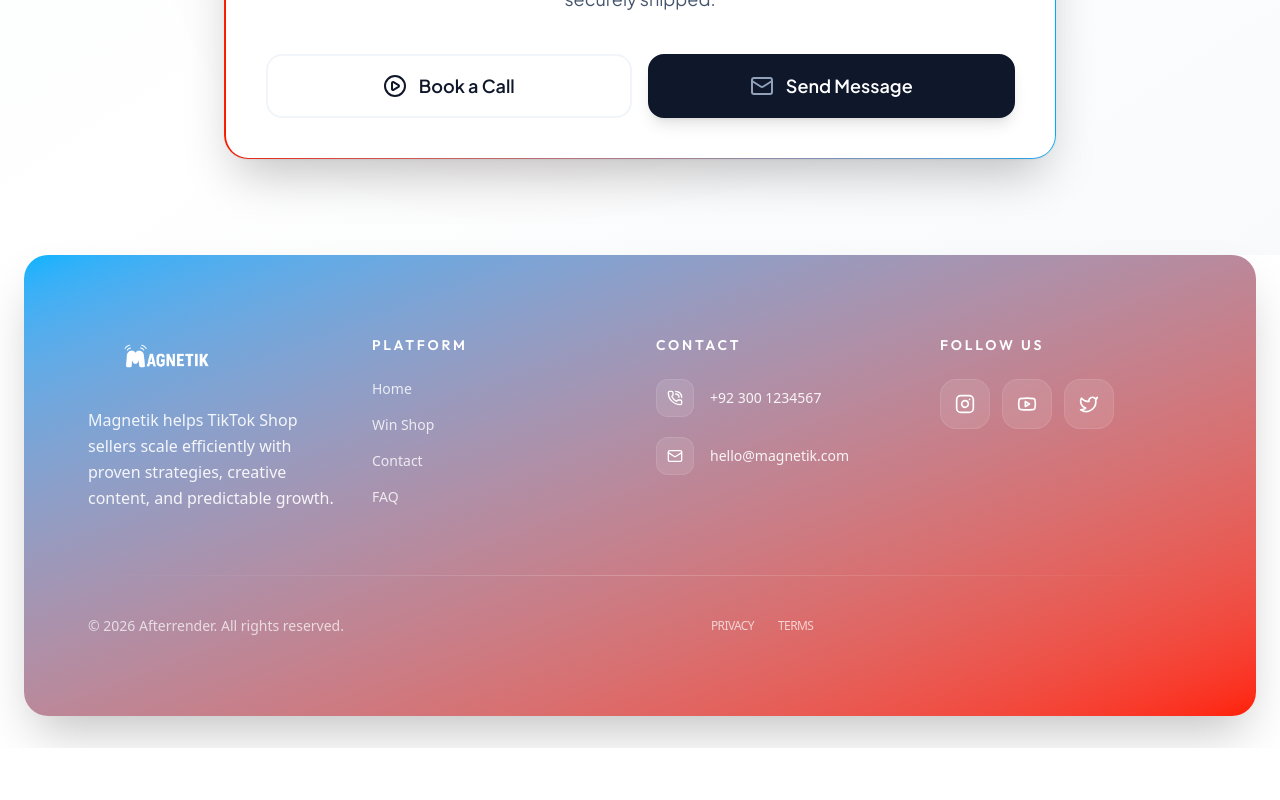
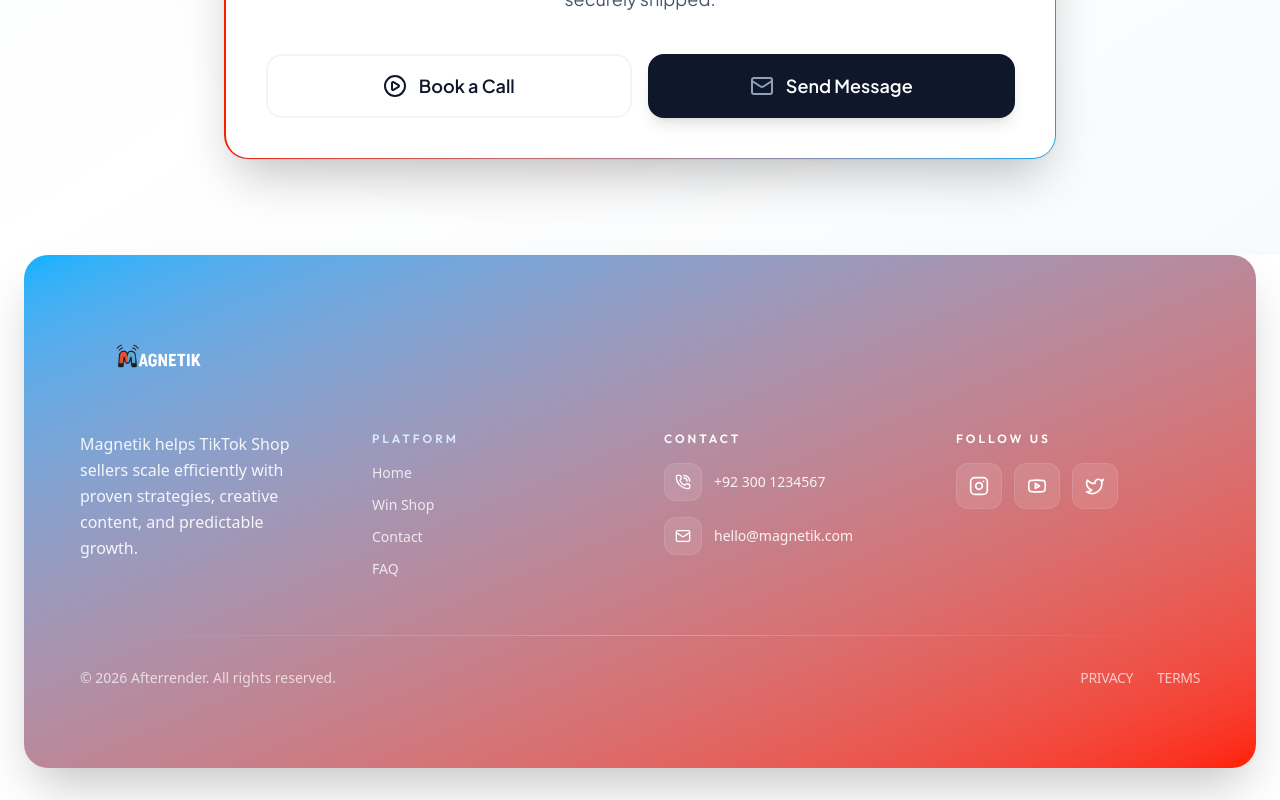
Before and after one commit to afterrender1/magnetic, a Next.js app: page / in a window 1280 px wide. Shown: the part 5051-5851 px from the top of the page. Before the commit the page ends 5799 px from the top, so only its background shows below. Built offline with nearby package versions, Linux system fonts and the light colour scheme.

Commit message:
Update Footer.jsx

```diff
--- a/app/components/Footer.jsx
+++ b/app/components/Footer.jsx
@@ -20,42 +20,55 @@ const outfit = Outfit({
 export default function Footer() {
   return (
     <footer
-      className={`relative overflow-hidden mx-4 sm:mx-6 2xl:mx-auto max-w-7xl 2xl:max-w-360 mb-8 rounded-3xl shadow-2xl ${jakarta.variable} ${outfit.variable} font-sans`}
+      className={`relative overflow-hidden mx-3 sm:mx-6 2xl:mx-auto
+      max-w-7xl 2xl:max-w-360 mb-8
+      rounded-3xl shadow-2xl
+      ${jakarta.variable} ${outfit.variable} font-sans`}
     >
-      <div className="absolute inset-0 bg-linear-to-br from-[#00b3ff]  to-[#ff1f01] z-0" />
+      {/* Gradient Background */}
+      <div className="absolute inset-0 bg-linear-to-br from-[#00b3ff] to-[#ff1f01]" />
 
-      <div className="relative z-10 px-6 sm:px-10 lg:px-16 py-12 lg:py-20">
-        <div className="grid grid-cols-1 sm:grid-cols-2 lg:grid-cols-4 gap-12 lg:gap-8 items-start">
-          <div className="flex flex-col gap-6">
-            <div className="relative w-40 h-12">
+      <div className="relative z-10 px-5 sm:px-8 lg:px-14 py-10 sm:py-14 lg:py-20">
+        {/* Logo */}
+        <div className="flex justify-start mb-8 sm:mb-12">
+          <div className="relative w-32 sm:w-40 h-10 sm:h-12">
             <Image
               src="/logo/wbrandlogo.png"
               alt="Magnetik Logo"
               fill
-                className="object-contain brightness-0 invert" // Ensures logo is white
+              className="object-contain"
               priority
             />
           </div>
-            <p className="text-sm md:text-base text-white/90 leading-relaxed font-medium max-w-xs">
+        </div>
+
+        {/* Main Grid */}
+        <div className="grid grid-cols-1 sm:grid-cols-2 lg:grid-cols-4 gap-10 lg:gap-12 items-start">
+          {/* About */}
+          <div className="flex flex-col gap-4 text-left">
+            <p className="text-sm sm:text-base text-white/90 leading-relaxed max-w-sm">
               Magnetik helps TikTok Shop sellers scale efficiently with proven
               strategies, creative content, and predictable growth.
             </p>
           </div>
 
-          <div className="flex flex-col">
+          {/* Platform */}
+          <div className="flex flex-col items-start">
             <h3
-              className={`text-sm font-bold text-white mb-6 uppercase tracking-[0.2em] ${outfit.className}`}
+              className={`text-xs font-bold text-blue-100 mb-4 uppercase tracking-[0.25em] ${outfit.className}`}
             >
               Platform
             </h3>
-            <ul className="flex flex-col gap-4">
+            <ul className="flex flex-col gap-3">
               {["Home", "Win Shop", "Contact", "FAQ"].map((item) => (
                 <li key={item}>
                   <a
                     href={`/${item.toLowerCase().replace(" ", "")}`}
-                    className="text-white/80 hover:text-white transition-all duration-200 font-medium text-sm flex items-center group"
+                    className="text-white/80 hover:text-white
+                    transition-all duration-200 font-medium text-sm
+                    flex items-center justify-start group"
                   >
-                    <span className="w-0 group-hover:w-2 h-px bg-white mr-0 group-hover:mr-2 transition-all"></span>
+                    <span className="hidden sm:block w-0 group-hover:w-2 h-px bg-white mr-0 group-hover:mr-2 transition-all"></span>
                     {item}
                   </a>
                 </li>
@@ -63,54 +76,59 @@ export default function Footer() {
             </ul>
           </div>
 
-          <div className="flex flex-col">
+          {/* Contact */}
+          <div className="flex flex-col items-start">
             <h3
-              className={`text-sm font-bold text-white mb-6 uppercase tracking-[0.2em] ${outfit.className}`}
+              className={`text-xs font-bold text-white mb-4 uppercase tracking-[0.25em] ${outfit.className}`}
             >
               Contact
             </h3>
-            <div className="flex flex-col gap-5">
+            <div className="flex flex-col gap-4 w-full">
               <a
                 href="tel:+923001234567"
-                className="group flex items-center gap-4"
+                className="group flex items-center gap-3 justify-start"
               >
-                <div className="bg-white/10 p-2.5 rounded-xl group-hover:bg-white/20 transition-colors border border-white/10">
+                <div className="bg-white/10 p-2.5 rounded-xl group-hover:bg-white/20 transition border border-white/10">
                   <PhoneCall className="w-4 h-4 text-white" />
                 </div>
-                <span className="text-white/90 group-hover:text-white font-medium text-sm transition-colors">
+                <span className="text-white/90 group-hover:text-white text-sm font-medium">
                   +92 300 1234567
                 </span>
               </a>
+
               <a
                 href="mailto:hello@magnetik.com"
-                className="group flex items-center gap-4"
+                className="group flex items-center gap-3 justify-start"
               >
-                <div className="bg-white/10 p-2.5 rounded-xl group-hover:bg-white/20 transition-colors border border-white/10">
+                <div className="bg-white/10 p-2.5 rounded-xl group-hover:bg-white/20 transition border border-white/10">
                   <Mail className="w-4 h-4 text-white" />
                 </div>
-                <span className="text-white/90 group-hover:text-white font-medium text-sm transition-colors">
+                <span className="text-white/90 group-hover:text-white text-sm font-medium">
                   hello@magnetik.com
                 </span>
               </a>
             </div>
           </div>
 
-          <div className="flex flex-col">
+          {/* Social */}
+          <div className="flex flex-col items-start">
             <h3
-              className={`text-sm font-bold text-white mb-6 uppercase tracking-[0.2em] ${outfit.className}`}
+              className={`text-xs font-bold text-white mb-4 uppercase tracking-[0.25em] ${outfit.className}`}
             >
               Follow Us
             </h3>
-            <div className="flex flex-wrap gap-3">
+            <div className="flex gap-3">
               {[
-                { Icon: Instagram, href: "#", bg: "hover:bg-[#E1306C]" },
-                { Icon: Youtube, href: "#", bg: "hover:bg-[#FF0000]" },
-                { Icon: Twitter, href: "#", bg: "hover:bg-[#1DA1F2]" },
-              ].map(({ Icon, href, bg }, i) => (
+                { Icon: Instagram, bg: "hover:bg-[#E1306C]" },
+                { Icon: Youtube, bg: "hover:bg-[#FF0000]" },
+                { Icon: Twitter, bg: "hover:bg-[#1DA1F2]" },
+              ].map(({ Icon, bg }, i) => (
                 <a
                   key={i}
-                  href={href}
-                  className={`p-3.5 bg-white/10 backdrop-blur-md border border-white/10 rounded-2xl transition-all duration-300 hover:-translate-y-1.5 hover:shadow-xl ${bg}`}
+                  href="#"
+                  className={`p-3 bg-white/10 border border-white/10
+                  rounded-xl transition-all duration-300
+                  hover:-translate-y-1 hover:shadow-xl ${bg}`}
                 >
                   <Icon className="w-5 h-5 text-white" />
                 </a>
@@ -119,20 +137,20 @@ export default function Footer() {
           </div>
         </div>
 
-        <div className="h-px w-full bg-linear-to-r from-transparent via-white/20 to-transparent mt-16 mb-10" />
+        {/* Divider */}
+        <div className="h-px w-full bg-linear-to-r from-transparent via-white/25 to-transparent mt-14 mb-8" />
 
-        <div className="flex flex-col md:grid md:grid-cols-3 items-center gap-8 text-sm text-white/70 font-medium">
-          <div className="order-2 md:order-1 text-center md:text-left w-full">
-            <p>
+        {/* Bottom */}
+        <div className="flex flex-col sm:flex-row items-start sm:items-center justify-between gap-4 text-xs sm:text-sm text-white/70">
+          <p className="text-left">
             © {new Date().getFullYear()} Afterrender. All rights reserved.
           </p>
-          </div>
 
-          <div className="order-3 md:order-3 text-center md:text-right w-full flex justify-center md:justify-end gap-6 text-xs uppercase tracking-tighter">
-            <a href="#" className="hover:text-white transition-colors">
+          <div className="flex gap-6 uppercase tracking-tight">
+            <a href="#" className="hover:text-white transition">
               Privacy
             </a>
-            <a href="#" className="hover:text-white transition-colors">
+            <a href="#" className="hover:text-white transition">
               Terms
             </a>
           </div>
```
Lines whose indentation alone changed are shown as unchanged.
